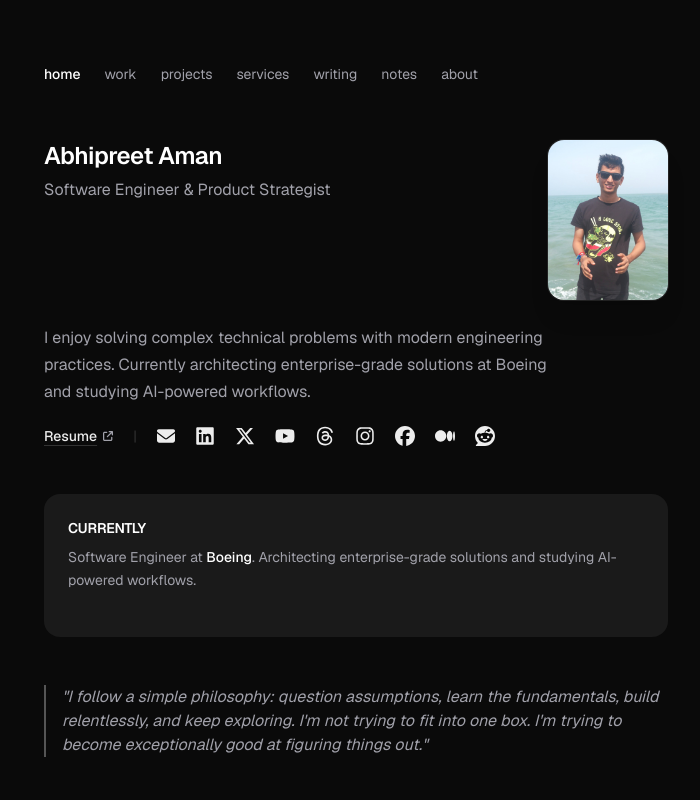
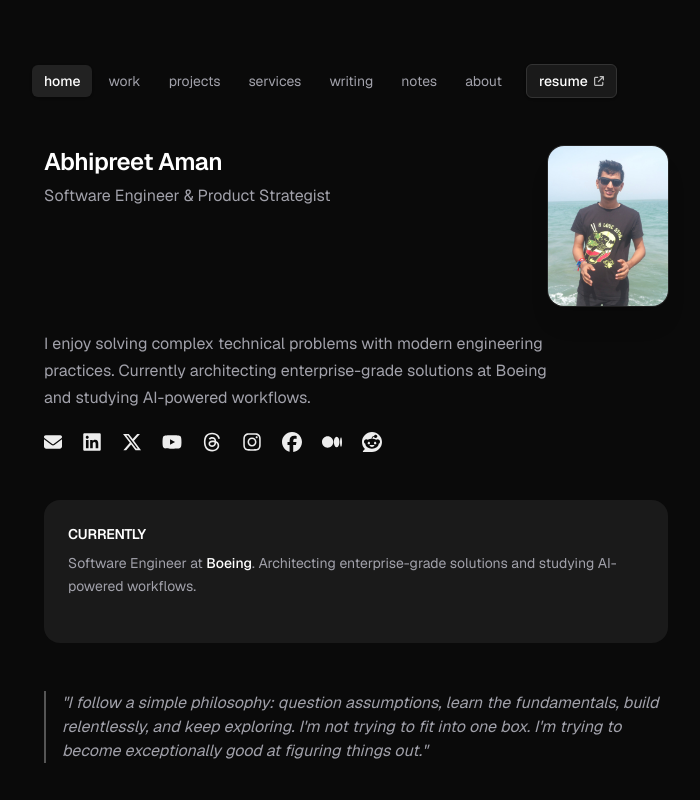
Before and after one commit to AbhipreetAman/personal-portfolio, a Next.js app: page / in a window 1280 px wide. Shown: the top 800 px of the page, without its empty margins (284-984 px from the left). Built offline with nearby package versions, Linux system fonts and the light colour scheme.

Commit message:
feat(ui): elevate resume link to global navigation, upgrade semantic html, and remove redundant next step text

```diff
--- a/src/app/page.tsx
+++ b/src/app/page.tsx
@@ -30,10 +30,6 @@ export default function Home() {
             Currently architecting enterprise-grade solutions at Boeing and studying AI-powered workflows.
           </p>
           <div className="flex flex-wrap items-center gap-5">
-            <a href="https://drive.google.com/file/d/1TaTx4kpxG-lrpqhgdnuZ4OyBWw7bJ9Gj/view?usp=drive_link" target="_blank" rel="noopener noreferrer" className="text-white text-sm font-medium hover:text-gray-300 transition-colors flex items-center gap-1.5 no-underline">
-              Resume <FaArrowUpRightFromSquare size={10} className="text-[#a1a1aa]" />
-            </a>
-            <span className="text-[#333] text-sm">|</span>
             <a href="mailto:abhipreetaman@gmail.com" aria-label="Email" className="text-[#a1a1aa] hover:text-white transition-colors">
               <FaEnvelope size={18} />
             </a>
--- a/src/components/Navigation.tsx
+++ b/src/components/Navigation.tsx
@@ -2,6 +2,7 @@
 
 import Link from "next/link";
 import { usePathname } from "next/navigation";
+import { FaArrowUpRightFromSquare } from "react-icons/fa6";
 
 export default function Navigation() {
   const pathname = usePathname();
@@ -17,21 +18,37 @@ export default function Navigation() {
   ];
 
   return (
-    <nav className="mb-12 flex space-x-6 text-sm overflow-x-auto whitespace-nowrap pb-2 scrollbar-hide">
+    <nav aria-label="Main Navigation" className="mb-12 -ml-3">
+      <ul className="flex flex-wrap items-center gap-1 text-sm m-0 p-0 list-none">
         {links.map((link) => {
           const isActive = pathname === link.path;
           return (
+            <li key={link.path}>
               <Link
-            key={link.path}
                 href={link.path}
-            className={`transition-colors ${
-              isActive ? "text-white font-medium" : "text-[#a1a1aa] hover:text-white"
+                aria-current={isActive ? "page" : undefined}
+                className={`block px-3 py-1.5 rounded-md transition-all duration-200 no-underline ${
+                  isActive
+                    ? "bg-[#222] text-white font-medium shadow-sm"
+                    : "text-[#a1a1aa] hover:text-white hover:bg-[#1a1a1a]"
                 }`}
               >
                 {link.name}
               </Link>
+            </li>
           );
         })}
+        <li className="ml-1 sm:ml-2">
+          <a
+            href="https://drive.google.com/file/d/1TaTx4kpxG-lrpqhgdnuZ4OyBWw7bJ9Gj/view?usp=drive_link"
+            target="_blank"
+            rel="noopener noreferrer"
+            className="flex items-center gap-1.5 px-3 py-1.5 rounded-md transition-all duration-200 no-underline text-white bg-[#1a1a1a] hover:bg-[#222] border border-[#333] shadow-sm font-medium"
+          >
+            resume <FaArrowUpRightFromSquare size={10} className="opacity-70" />
+          </a>
+        </li>
+      </ul>
     </nav>
   );
 }
--- a/src/components/NextStep.tsx
+++ b/src/components/NextStep.tsx
@@ -10,7 +10,7 @@ export default function NextStep({ href, label }: NextStepProps) {
   return (
     <div className="mt-16 pt-8 flex justify-end">
       <Link href={href} className="group flex items-center gap-2 text-[#a1a1aa] hover:text-white transition-colors no-underline">
-        <span className="text-sm font-medium">Next: {label}</span>
+        <span className="text-sm font-medium">{label}</span>
         <FaArrowRight size={12} className="group-hover:translate-x-1 transition-transform" />
       </Link>
     </div>
```
Lines whose indentation alone changed are shown as unchanged.
